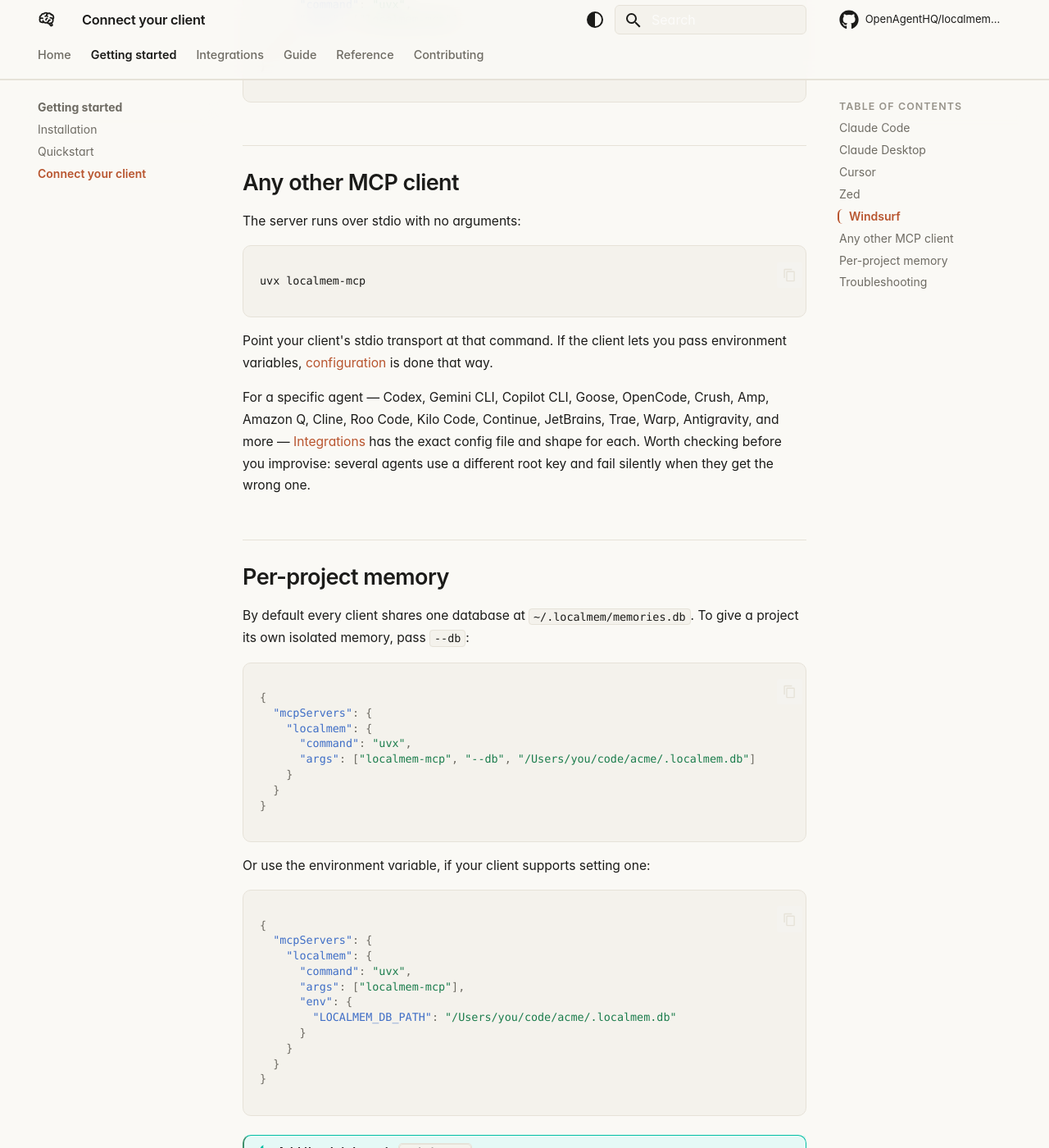
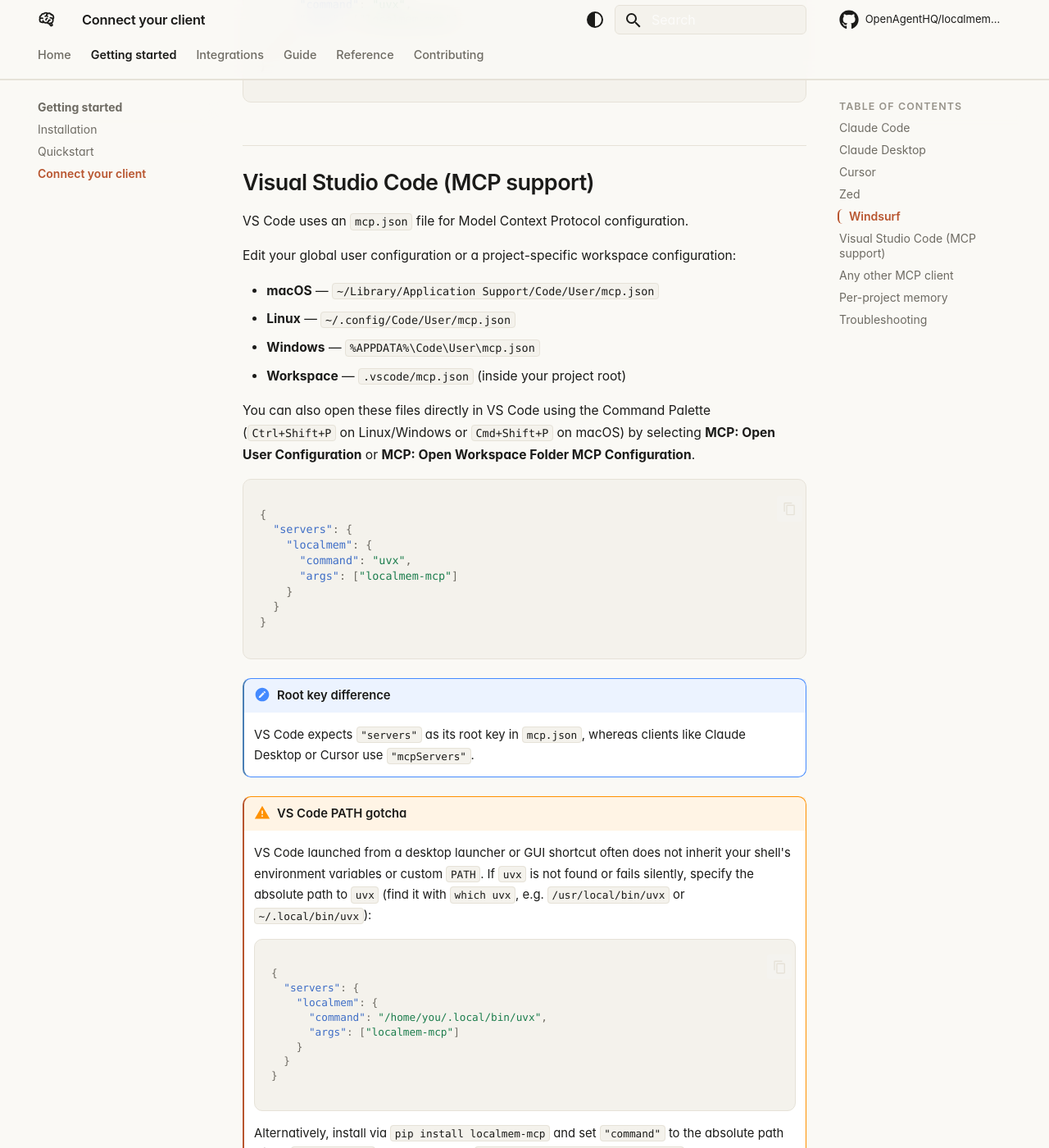
Before and after one commit to OpenAgentHQ/localmem-mcp, an MkDocs documentation site: the page built from docs/getting-started/clients.md, in a window 1280 px wide and 1400 px high, scrolled down 2629 px. Shown: the whole window at 82% size. Built offline with MkDocs 1.6.1 and Material for MkDocs 9.7.7, drawn with Linux system fonts in a browser that asks for light colours; comment, search, counter and statistics services are not loaded; some of the changed text lies outside the part shown.

Commit message:
docs: add VS Code MCP client setup instructions (#30)

````diff
--- a/docs/getting-started/clients.md
+++ b/docs/getting-started/clients.md
@@ -98,6 +98,56 @@
   }
 }
 ```
+
+## Visual Studio Code (MCP support)
+
+VS Code uses an `mcp.json` file for Model Context Protocol configuration.
+
+Edit your global user configuration or a project-specific workspace configuration:
+
+- **macOS** — `~/Library/Application Support/Code/User/mcp.json`
+- **Linux** — `~/.config/Code/User/mcp.json`
+- **Windows** — `%APPDATA%\Code\User\mcp.json`
+- **Workspace** — `.vscode/mcp.json` (inside your project root)
+
+You can also open these files directly in VS Code using the Command Palette (`Ctrl+Shift+P` on Linux/Windows or `Cmd+Shift+P` on macOS) by selecting **MCP: Open User Configuration** or **MCP: Open Workspace Folder MCP Configuration**.
+
+```json
+{
+  "servers": {
+    "localmem": {
+      "command": "uvx",
+      "args": ["localmem-mcp"]
+    }
+  }
+}
+```
+
+!!! note "Root key difference"
+
+    VS Code expects `"servers"` as its root key in `mcp.json`, whereas clients like Claude Desktop or Cursor use `"mcpServers"`.
+
+!!! warning "VS Code PATH gotcha"
+
+    VS Code launched from a desktop launcher or GUI shortcut often does not inherit your shell's environment variables or custom `PATH`. If `uvx` is not found or fails silently, specify the absolute path to `uvx` (find it with `which uvx`, e.g. `/usr/local/bin/uvx` or `~/.local/bin/uvx`):
+
+    ```json
+    {
+      "servers": {
+        "localmem": {
+          "command": "/home/you/.local/bin/uvx",
+          "args": ["localmem-mcp"]
+        }
+      }
+    }
+    ```
+
+    Alternatively, install via `pip install localmem-mcp` and set `"command"` to the absolute path of the `localmem-mcp` executable (e.g. `/home/you/.venv/bin/localmem-mcp`).
+
+To verify it connected:
+
+1. Open the Command Palette (`Ctrl+Shift+P` or `Cmd+Shift+P`) and run **MCP: List Servers** to view active server status.
+2. In VS Code Chat, check the tools indicator to confirm `localmem` tools (`store_memory`, `search_memory`, etc.) are listed and active.
 
 ## Any other MCP client
 
````
